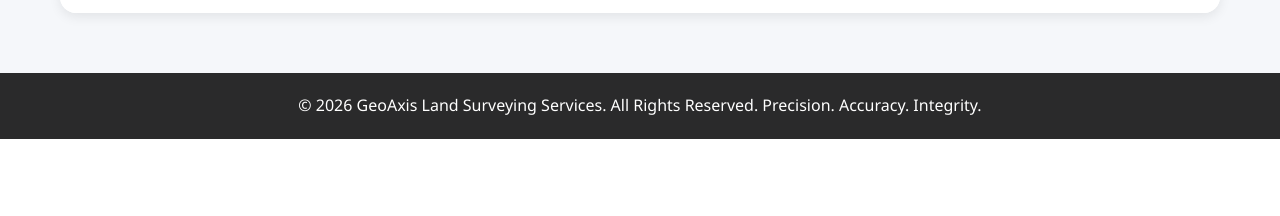
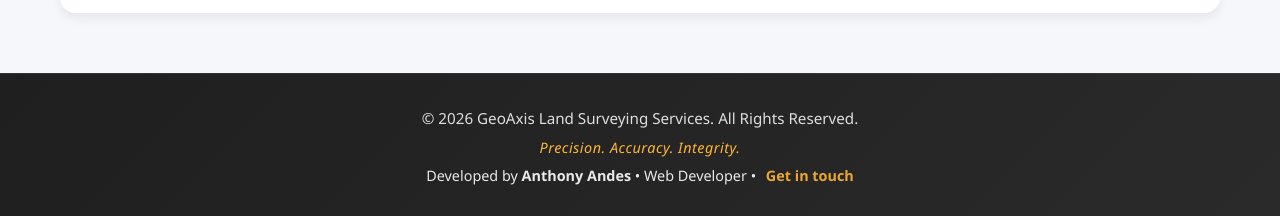
Before and after one commit to abandes08/GeoAxis-Surveying, a React (Vite) app: page / in a window 1280 px wide. Shown: the part 7847-8063 px from the top of the page. Before the commit the page ends 7986 px from the top, so only its background shows below. Built offline with nearby package versions, Linux system fonts and the light colour scheme.

Commit message:
feat(footer): added developer marking and call to action-contact

```diff
--- a/src/components/Footer.jsx
+++ b/src/components/Footer.jsx
@@ -1,7 +1,27 @@
 function Footer() {
   return (
     <footer className="footer-section">
-      <p>© 2026 GeoAxis Land Surveying Services. All Rights Reserved. Precision. Accuracy. Integrity.</p>
+      <div className="footer-container">
+        <p className="footer-copy">
+          © 2026 GeoAxis Land Surveying Services. All Rights Reserved.
+        </p>
+
+        <p className="footer-tagline">
+          Precision. Accuracy. Integrity.
+        </p>
+
+        <p className="footer-dev">
+          Developed by <strong>Anthony Andes</strong> • Web Developer •{" "}
+          <a
+            href="https://mail.google.com/mail/?view=cm&fs=1&to=andesanthony11@gmail.com&su=GeoAxis%20Inquiry"
+            target="_blank"
+            rel="noopener noreferrer"
+            className="footer-link"
+          >
+            Get in touch
+          </a>
+        </p>
+      </div>
     </footer>
   )
 }
--- a/src/index.css
+++ b/src/index.css
@@ -777,11 +777,53 @@ h2 {
    FOOTER
 ========================= */
 .footer-section {
-  font-weight: 500;
+  background: linear-gradient(135deg, #1f1f1f, #2a2a2b);
+  color: #fff;
+  padding: 32px 16px;
   text-align: center;
-  padding: 20px;
-  color: #fff;
-  background: #2a2a2b;
+  border-top: 1px solid rgba(255, 255, 255, 0.08);
+}
+
+/* Container for better spacing control */
+.footer-container {
+  max-width: 900px;
+  margin: 0 auto;
+}
+
+/* Copyright text */
+.footer-copy {
+  font-size: 0.95rem;
+  opacity: 0.85;
+  margin-bottom: 6px;
+}
+
+/* Tagline styling */
+.footer-tagline {
+  font-size: 0.9rem;
+  font-style: italic;
+  color: #ffb633;
+  margin-bottom: 5px;
+  letter-spacing: 0.5px;
+}
+
+/* Developer line */
+.footer-dev {
+  font-size: 0.9rem;
+  opacity: 0.9;
+}
+
+/* Link styling */
+.footer-link {
+  color: #ffb633;
+  text-decoration: none;
+  font-weight: 600;
+  margin-left: 6px;
+  transition: 0.2s ease-in-out;
+}
+
+.footer-link:hover {
+  color: #5c67ff;
+  text-decoration: underline;
 }
 
 /* =========================
```
